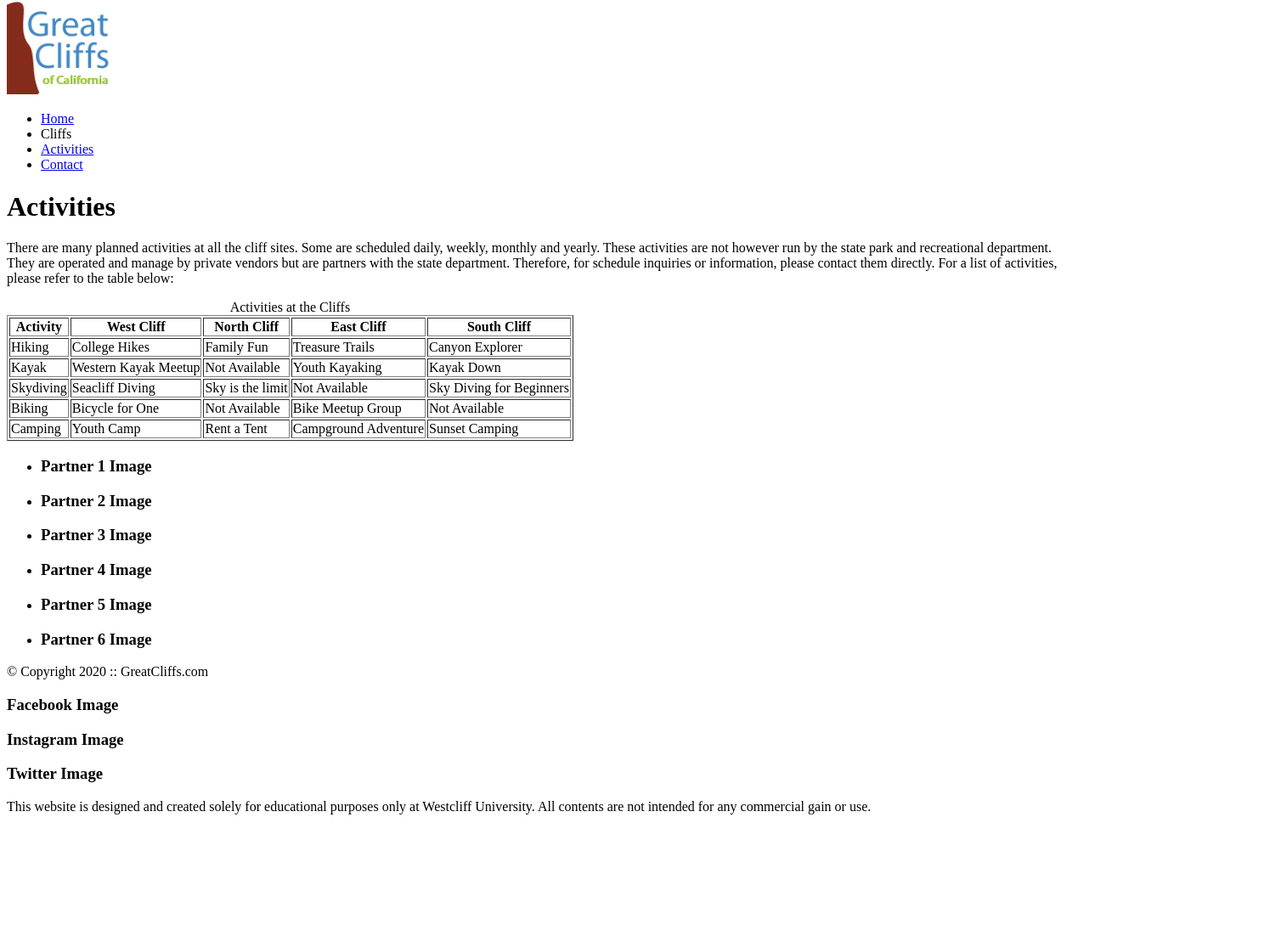
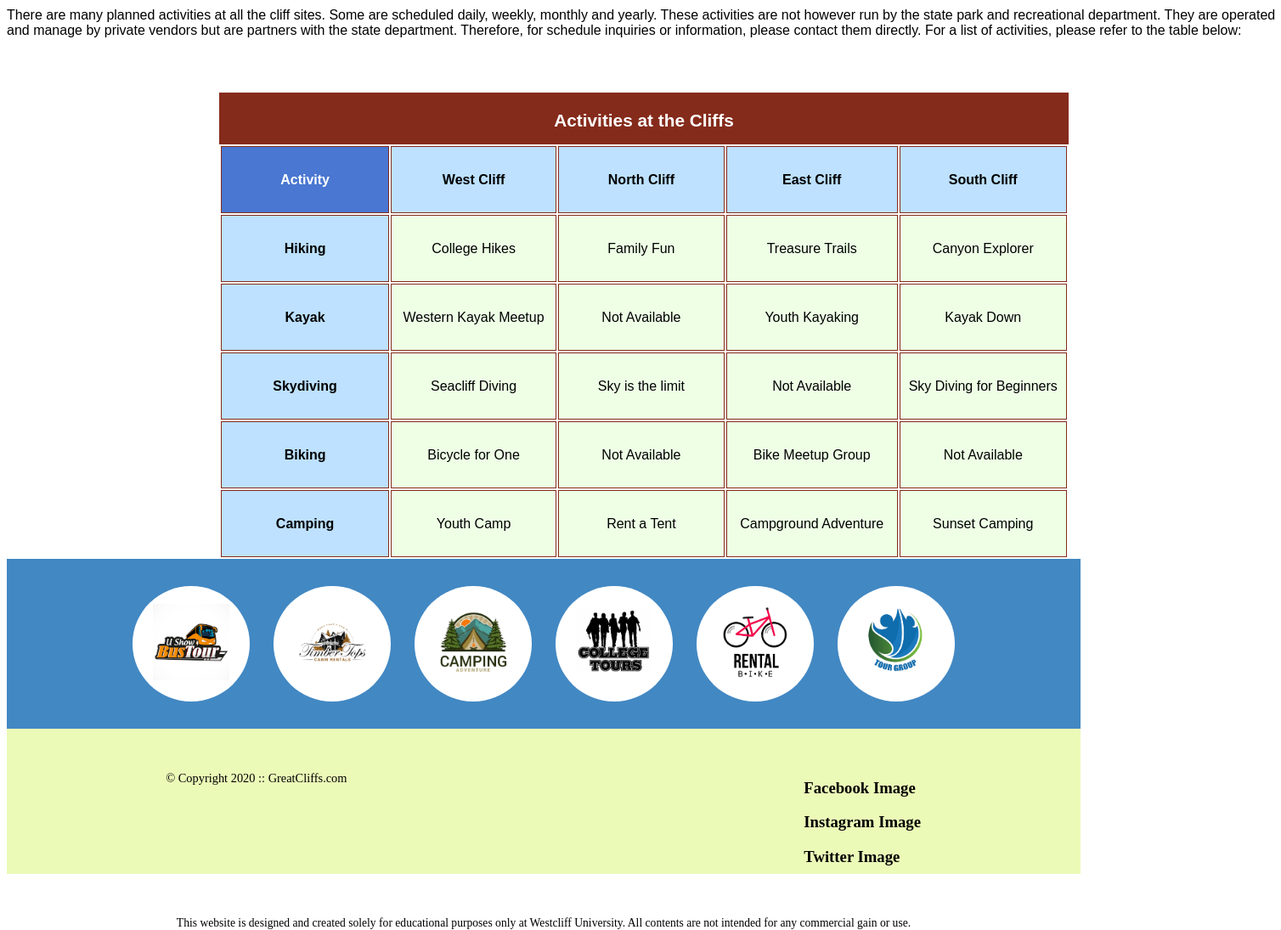
Before and after one commit to r-neralla-westcliff/homework-module1, a website: page activities.html in a window 1280 px wide. Shown: the part 585-1680 px from the top of the page at 85% size, 1508 px wide, since content can reach past the window. Before the commit the page ends 1560 px from the top, so only its background shows below. Drawn offline with Linux system fonts and the light colour scheme.

Commit message:
style-activities-file

```diff
--- a/activities.html
+++ b/activities.html
@@ -4,14 +4,15 @@
 <head>
     <title>Great Cliffs</title>
     <meta charset="utf-8">
+    <link rel="stylesheet" href="styles.css">
 </head>
 
-<body>
+<body id="activities">
 
     <div id="container">
 
         <header>
-            <img src="images/cliff_ocean.jpg" alt="Ocean View Cliff" width="1280" height="564">
+            <!-- <img src="images/cliff_ocean.jpg" alt="Ocean View Cliff" width="1280" height="564"> -->
             <div class="main-header">
                 <div class="logo">
                     <img src="images/logo.png" alt=" Great Cliffs logo" width="125">
@@ -21,7 +22,7 @@
                     <ul>
                         <li><a href="index.html">Home</a></li>
                         <li>Cliffs</li>
-                        <li> <a href="activities.html">Activities</a></li>
+                        <li class="active"> <a href="activities.html">Activities</a></li>
                         <li><a href="contact.html">Contact</a></li>
                     </ul>
                 </nav>
@@ -38,7 +39,7 @@
                 schedule inquiries or information, please contact them directly. For a list of activities, please refer
                 to the table below:
             </p>
-            <table border="1">
+            <table>
                 <caption>Activities at the Cliffs</caption>
                 <thead>
                     <tr>
@@ -91,24 +92,24 @@
         </main>
 
         <section>
-            <ul id="partners">
+           <ul id="partners">
                 <li class="partner">
-                    <h3>Partner 1 Image</h3>
+                    <img src="images/partners/partner-bustour.png" alt="Partner Bus Tours">
                 </li>
                 <li class="partner">
-                    <h3>Partner 2 Image</h3>
+                    <img src="images/partners/partner-cabinrental.png" alt="Partner Cabin Rental">
                 </li>
                 <li class="partner">
-                    <h3>Partner 3 Image</h3>
+                    <img src="images/partners/partner-campingadv.png" alt="Partner Camping Adventure">
                 </li>
                 <li class="partner">
-                    <h3>Partner 4 Image</h3>
+                    <img src="images/partners/partner-collegetours.png" alt="Partner College Tours">
                 </li>
                 <li class="partner">
-                    <h3>Partner 5 Image</h3>
+                    <img src="images/partners/partner-rentalbike.png" alt="Partner Bike Rentals">
                 </li>
                 <li class="partner">
-                    <h3>Partner 6 Image</h3>
+                    <img src="images/partners/partner-tourgroup.png" alt="Partner Tour Group">
                 </li>
             </ul>
         </section>
--- a/styles.css
+++ b/styles.css
@@ -7,6 +7,16 @@
 
     #home header {
         background: no-repeat lightgrey url(images/cliff_ocean.jpg);
+        background-size: 1700px;
+    }
+
+    #activities header {
+        background: no-repeat lightgrey url(images/runfly.jpg);
+        background-size: 1700px;
+    }
+
+    #contact header {
+        background: no-repeat lightgrey url(images/cliff_rock.jpg);
         background-size: 1700px;
     }
 
@@ -72,6 +82,9 @@
         color: #9ed034;
     }
 
+    main h1 {
+        color: #9ed034;
+    }
     /* Partners */
     section {
         width: 100%;
@@ -154,3 +167,47 @@
         background: #125688;
         color: white;
     }
+
+    /*Activites*/
+    table {
+        width: 1000px;
+        margin: 4em auto 0 auto;
+    }
+
+    caption {
+        background: #852B1B;
+        height: 40px;
+        color: #fff;
+        font-size: 1.3em;
+        font-weight: bold;
+        padding-top: 1em;
+    }
+
+    thead {
+        background: #BDE1FF;
+    }
+
+    tbody {
+        background: #EEFFE6;
+        text-align: center;
+    }
+
+    th,
+    td {
+        width: 225px;
+        height: 75px;
+        vertical-align: middle;
+        border: 1px solid #852B1B;
+    }
+
+    th:first-child {
+        width: 125px;
+        height: 50px;
+        background: #4977D1;
+        color: #fff;
+    }
+
+    td:first-child {
+        font-weight: bold;
+        background: #BDE1FF;
+    }
```
Also changed, not shown: contact.html (+58 -37 lines).
